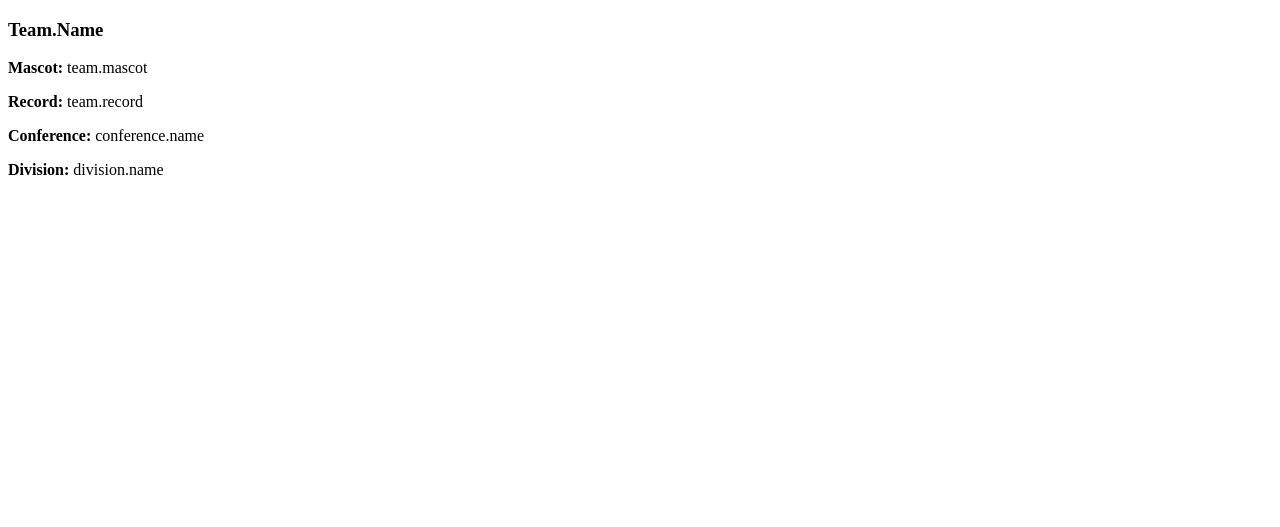
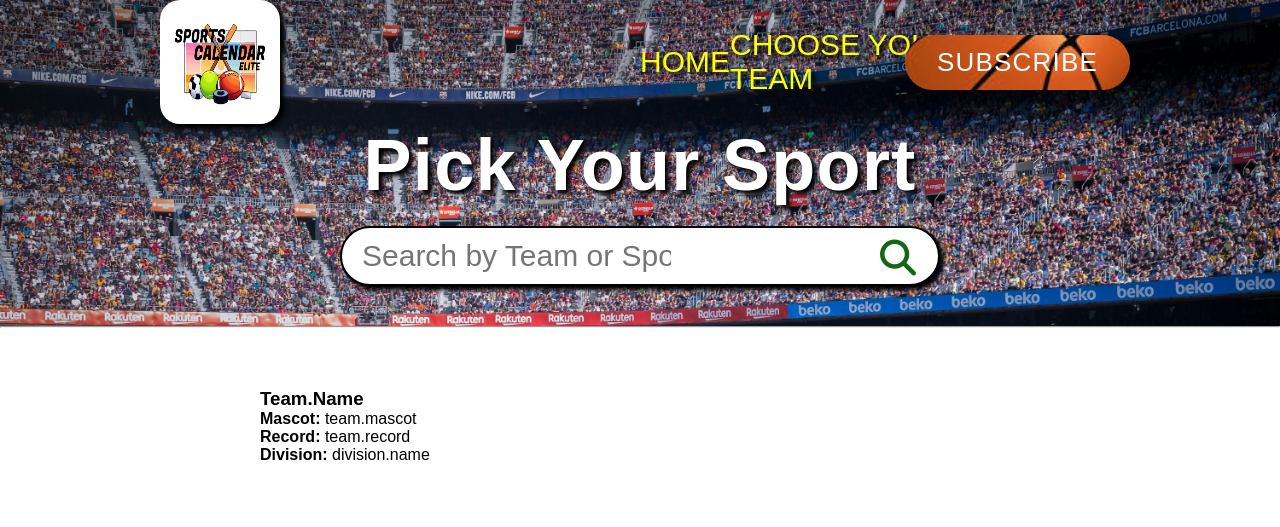
Before and after one commit to JazzieVee/Sports-Calendar-Elite, a plain HTML site: page schedule.html in a window 1280 px wide. Drawn offline with Linux system fonts and the light colour scheme; a web font is replaced by a local one.

Commit message:
connecting pages, adding depth

```diff
--- /dev/null
+++ b/schedule.css
@@ -0,0 +1,207 @@
+@import url('https://fonts.googleapis.com/css2?family=Alumni+Sans+SC:ital,wght@0,100..900;1,100..900&display=swap');
+
+*{
+    margin: 0;
+    padding: 0;
+    box-sizing: border-box;
+    font-family: "Alumni Sans SC", sans-serif;
+}
+
+body {
+    max-height: 100vh;
+}
+
+li {
+    list-style-type: none;
+    cursor: pointer;
+    transition: all 300ms ease;
+}
+
+a {
+    text-decoration: none;
+}
+
+button {
+    cursor: pointer;
+    transition: all 300ms ease;
+}
+
+button:hover {
+    margin-top: 3px;
+}
+
+#landing-page {
+    min-height: calc(100vh - 326px);
+    max-width: 100vw;
+
+}
+
+/* NAVIGATION */
+
+nav {
+    width: 100%;
+    max-width: 1440px;
+    height: 326px;
+    display: flex;
+    padding: 0px 60px;
+    background-image: url(assets/stadiumfans_img.jfif);
+    background-repeat: no-repeat;
+    background-size: cover;
+    background-position: top;
+    }
+
+
+.nav__row {
+    display: flex;
+    flex-direction: column;
+    justify-content: start;
+    align-items: center;
+    width: 100%;
+    padding: 0 100px;
+
+}
+
+.nav__wrapper {
+    width: 100%;
+    display: flex;
+    justify-content: space-between;
+    align-items: center;
+}
+
+.sports__logo--cont {
+    overflow: hidden;
+    background-color: white;
+    border: none;
+    border-radius: 20px;
+    box-shadow: black 4px 4px 4px;
+
+}
+
+.sports__logo {
+    width: 120px;
+    height: 120px;
+    transform: scale(.8);
+    padding-top: 12px;
+}
+
+.nav__link {
+    display: flex;
+    justify-content: space-between;
+    align-items: center;
+
+}
+
+.nav__link:nth-child(2) {
+    margin-right: 80px;
+}
+
+.nav__link--list {
+    width: 50%;
+    display: flex;
+    justify-content: space-evenly;
+}
+
+.nav__link--anchor {
+    font-size: 30px;
+}
+
+.nav__link:hover {
+    text-decoration: underline;
+    text-underline-offset: 6px;
+    color: yellow;
+    margin-top: 3px;
+}
+
+.subscribe__btn {
+    border: none;
+    padding: 12px 32px;
+    border-radius: 40px;
+    font-size: 26px;
+    box-shadow: 0 12px 20px rgba(0, 0, 0, 0.24);
+    position: absolute;
+    right: 150px;
+    background-image: url(basketball_pic.jfif);
+    background-repeat: no-repeat;
+    background-size: cover;
+    background-position-y: center;
+    overflow: hidden;
+ }
+
+.nav__link--btn {
+    color: white;
+    font-weight: 500;
+    letter-spacing: 1.2px;
+}
+
+.nav__link--btn:hover {
+    color: black;
+    transition: all 300ms ease;
+}
+
+.nav__link--anchor {
+    color: rgb(253, 253, 11);
+    text-shadow: black 4px 4px 4px;
+
+}
+
+.menu__close {
+    position: absolute;
+    right: 40px;
+    top: 30px;
+    font-size: 44px;
+    flex-direction: column;
+    justify-content: center;
+    align-items: center;
+    color: yellow;
+    display: none;
+}
+
+/* TEAM CARDS */
+
+.container__wrapper {
+    width: 100%;
+    max-width: 1440px;
+    margin: 0 auto;
+    padding: 60px 260px;
+}
+
+.container__title {
+    font-size: 72px;
+    letter-spacing: 1.3px;
+    color: white;
+    text-shadow: black 4px 4px 4px;
+
+}
+
+.search__line {
+    width: 100%;
+    max-width: 600px;
+    display: flex;
+    justify-content: space-between;
+    height: 60px;
+    padding: 10px 20px 10px 20px;
+    border: 2px solid black;
+    border-radius: 30px;
+    margin-top: 20px;
+    background-color: white;
+    box-shadow: black 4px 4px 4px;
+
+}
+
+#search__input {
+    border: none;
+    font-size: 30px;
+    width: 60%;
+}
+
+.search__btn--two {
+    width: 40px;
+    height: 40px;
+    border: none;
+    background-color: transparent;
+
+}
+.fa-magnifying-glass {
+    font-size: 36px;
+    color: rgb(19, 102, 19);
+}
--- a/schedule.html
+++ b/schedule.html
@@ -3,24 +3,64 @@
 <head>
     <meta charset="UTF-8">
     <meta name="viewport" content="width=device-width, initial-scale=1.0">
+    <link rel="stylesheet" href="/schedule.css">
+    <script src="https://kit.fontawesome.com/416312be23.js" crossorigin="anonymous"></script>
     <title>Game Schedule</title>
 </head>
 <body>
-      <div class="team-list">
-          <div class="team">
+    <nav>
+            <div class="nav__row">
+                <div class="nav__wrapper">
+            <figure class="sports__logo--cont">
+                <img src="./SCE-LOGO.png" class="sports__logo">
+            </figure>
+            <ul class="nav__link--list">
+                <li class="nav__link">
+                    <a href="/index.html" class="nav__link--anchor link__hover-effect">HOME</a>
+                </li>
+                <li class="nav__link">
+                    <a href="#" class="nav__link--anchor link__hover-effect">CHOOSE YOUR TEAM</a>
+                </li>
+                <li class="nav__link">
+                    <button class="subscribe__btn"><a href="#" class="nav__link--btn link__hover-effect">SUBSCRIBE</a></button>
+                </li>
+            </ul>
+            </div>
+            <div>
+            <h3 class="container__title">Pick Your Sport</h3>
+        </div>
+        <div class="search__line">
+            <input type="search" id="search__input" placeholder="Search by Team or Sport">
+            <button class="search__btn--two" type="submit"><i class="fa-solid fa-magnifying-glass"></i></button>
+            </div>
+
+
+            <div class="menu__close">
+                <div>
+                    <i class="fa-solid fa-ellipsis-vertical"></i>
+                    <i class="fa-solid fa-ellipsis-vertical"></i>
+                    <i class="fa-solid fa-ellipsis-vertical"></i>
+                </div>
+                </div>
+                </div>
+        </nav>
+        <hr>
+            <section id="landing-page">
+                <div class="container__wrapper">
+                    <div class="row">
+          <div class="sports__team">
             <div class="team-card">
                 <div class="team-card__container">
                     <h3>Team.Name</h3>
                     <p><b>Mascot:</b> team.mascot</p>
                     <p><b>Record:</b> team.record</p>
-                    <p><b>Conference:</b> conference.name</p>
                     <p><b>Division:</b> division.name</p>
                 </div>
              </div>
           </div>
-        </div>
-    </div>
-   </div>
+          </div>
+          </div>
+        </section>
 
 </body>
 </html>
```
Also changed, not shown: index.html (+1 -1 lines), assets/blue-lights-stadium.jfif (added), assets/stadiumfans_img.jfif (added).
